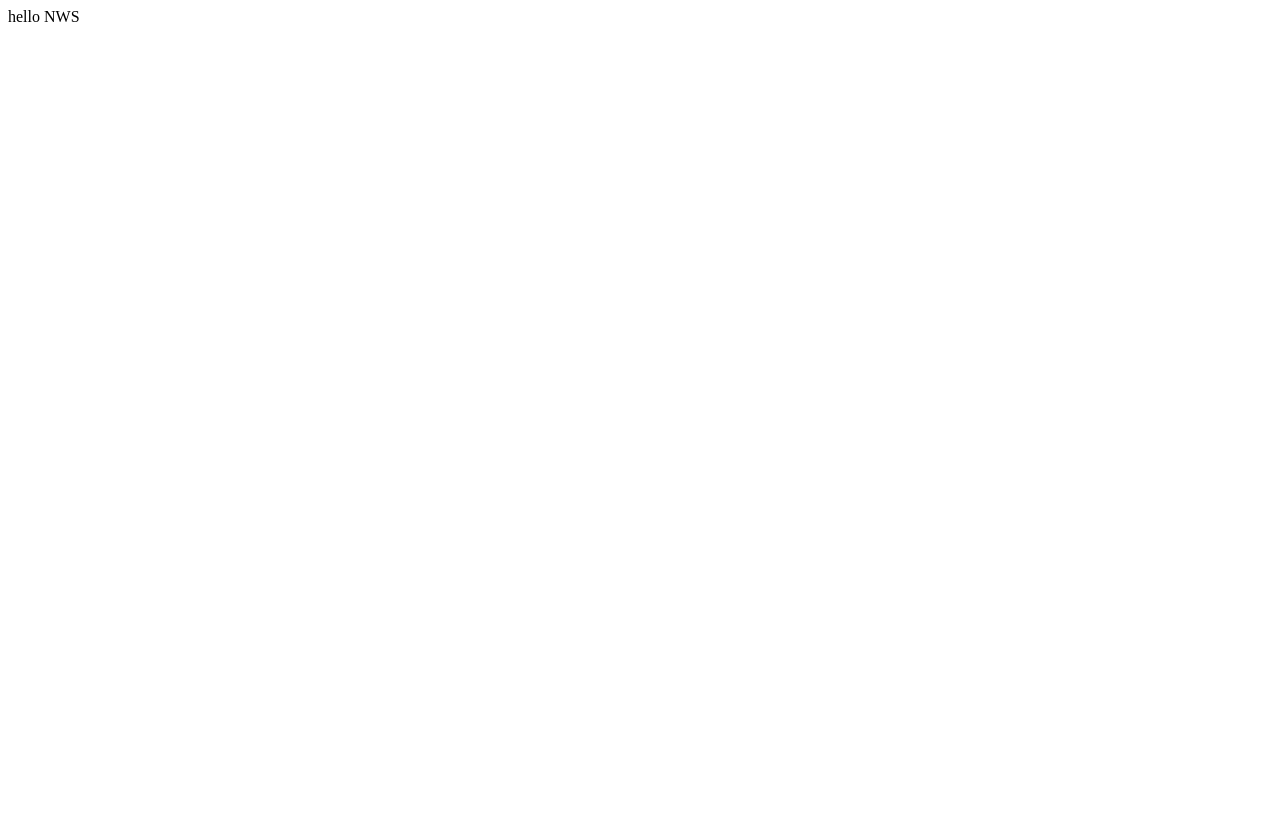
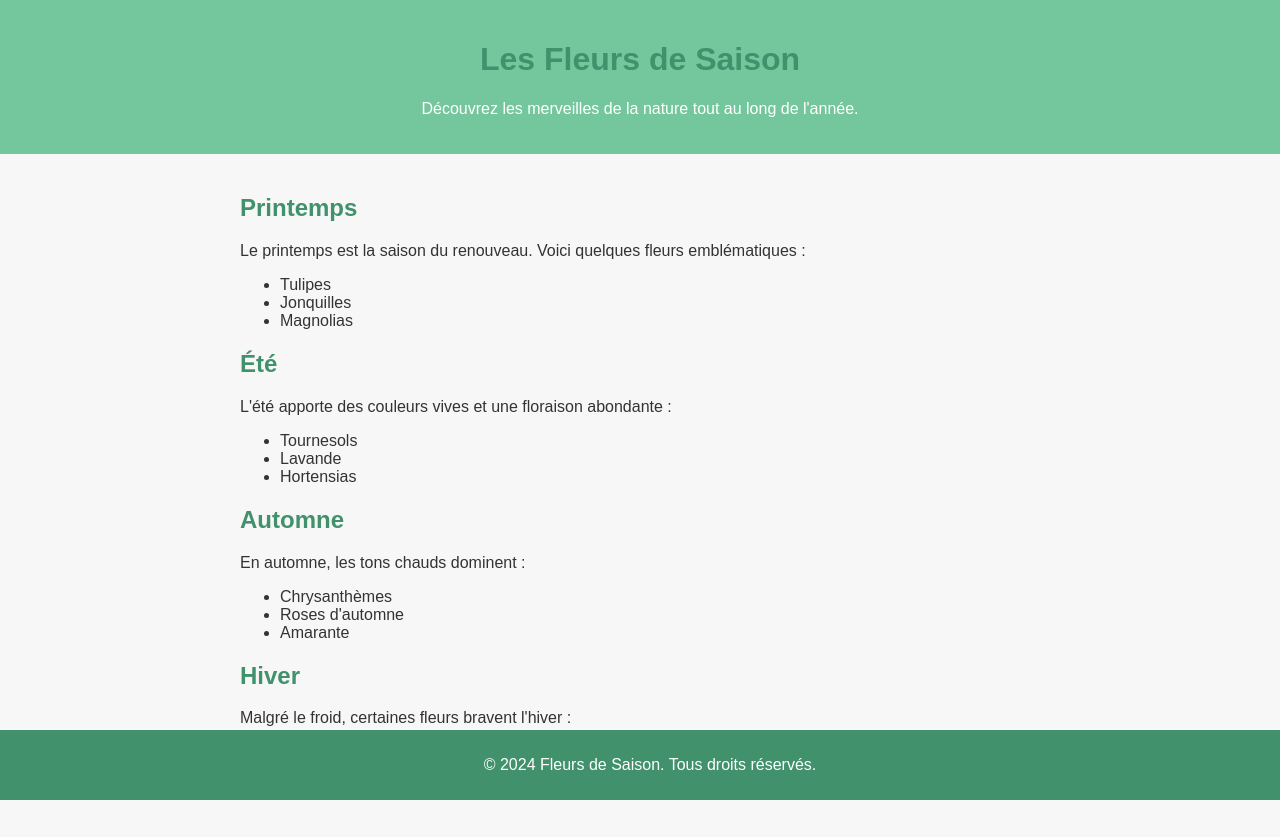
Before and after one commit to mrenault089/test-cours-matomo, a plain HTML site: page index.html in a window 1280 px wide. Before the commit the page ends 800 px from the top, so only its background shows below. Drawn offline with Linux system fonts and the light colour scheme.

Commit message:
Update index.html

```diff
--- a/index.html
+++ b/index.html
@@ -1 +1,96 @@
-hello NWS
+<!DOCTYPE html>
+<html lang="fr">
+<head>
+    <meta charset="UTF-8">
+    <meta name="viewport" content="width=device-width, initial-scale=1.0">
+    <title>Fleurs de Saison</title>
+    <style>
+        body {
+            font-family: Arial, sans-serif;
+            margin: 0;
+            padding: 0;
+            background-color: #f7f7f7;
+            color: #333;
+        }
+        header {
+            background-color: #74c69d;
+            padding: 20px;
+            text-align: center;
+            color: white;
+        }
+        main {
+            padding: 20px;
+            max-width: 800px;
+            margin: auto;
+        }
+        section {
+            margin-bottom: 20px;
+        }
+        h1, h2 {
+            color: #40916c;
+        }
+        footer {
+            background-color: #40916c;
+            text-align: center;
+            padding: 10px;
+            color: white;
+            position: fixed;
+            bottom: 0;
+            width: 100%;
+        }
+    </style>
+</head>
+<body>
+    <header>
+        <h1>Les Fleurs de Saison</h1>
+        <p>Découvrez les merveilles de la nature tout au long de l'année.</p>
+    </header>
+
+    <main>
+        <section>
+            <h2>Printemps</h2>
+            <p>Le printemps est la saison du renouveau. Voici quelques fleurs emblématiques :
+            </p>
+            <ul>
+                <li>Tulipes</li>
+                <li>Jonquilles</li>
+                <li>Magnolias</li>
+            </ul>
+        </section>
+
+        <section>
+            <h2>Été</h2>
+            <p>L'été apporte des couleurs vives et une floraison abondante :</p>
+            <ul>
+                <li>Tournesols</li>
+                <li>Lavande</li>
+                <li>Hortensias</li>
+            </ul>
+        </section>
+
+        <section>
+            <h2>Automne</h2>
+            <p>En automne, les tons chauds dominent :</p>
+            <ul>
+                <li>Chrysanthèmes</li>
+                <li>Roses d'automne</li>
+                <li>Amarante</li>
+            </ul>
+        </section>
+
+        <section>
+            <h2>Hiver</h2>
+            <p>Malgré le froid, certaines fleurs bravent l'hiver :</p>
+            <ul>
+                <li>Hellébores</li>
+                <li>Camélias</li>
+                <li>Pensées</li>
+            </ul>
+        </section>
+    </main>
+
+    <footer>
+        <p>&copy; 2024 Fleurs de Saison. Tous droits réservés.</p>
+    </footer>
+</body>
+</html>
```
